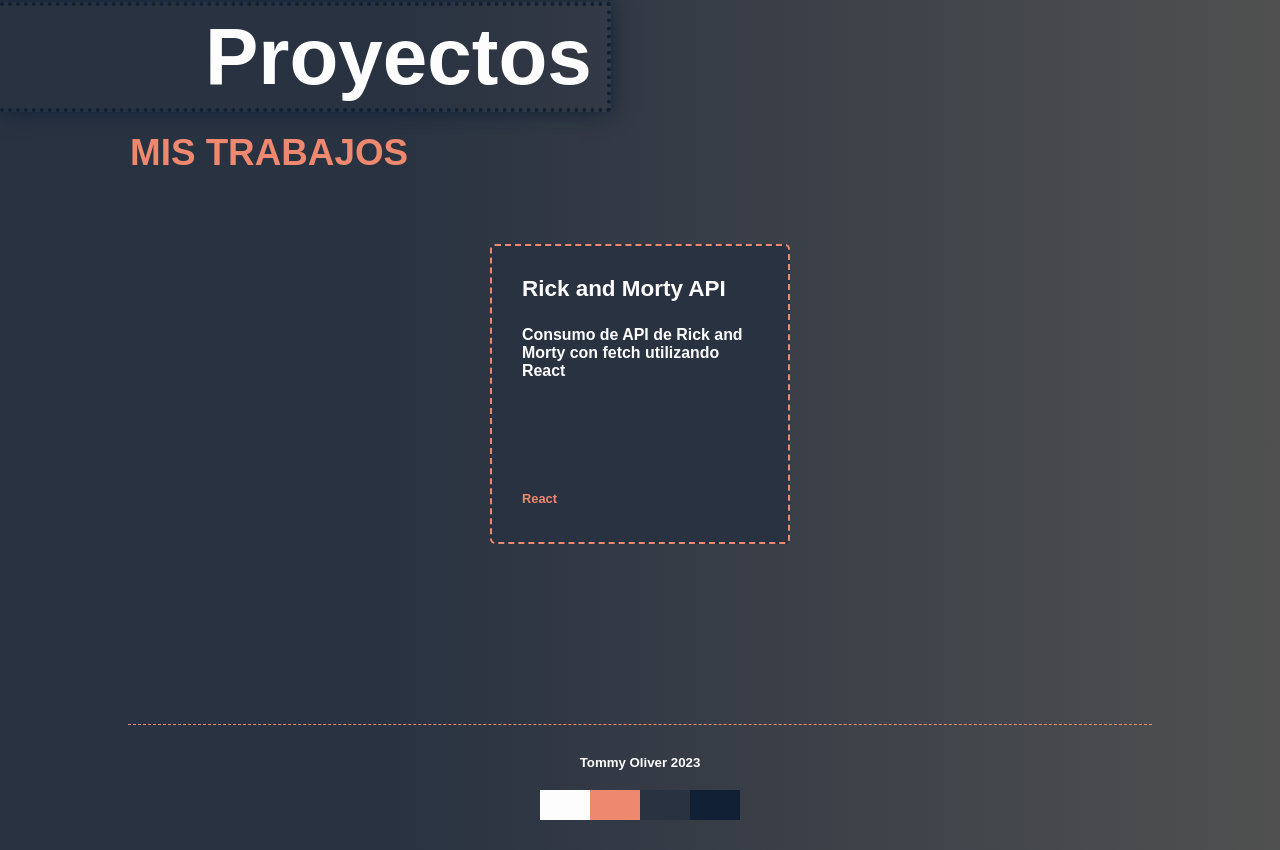
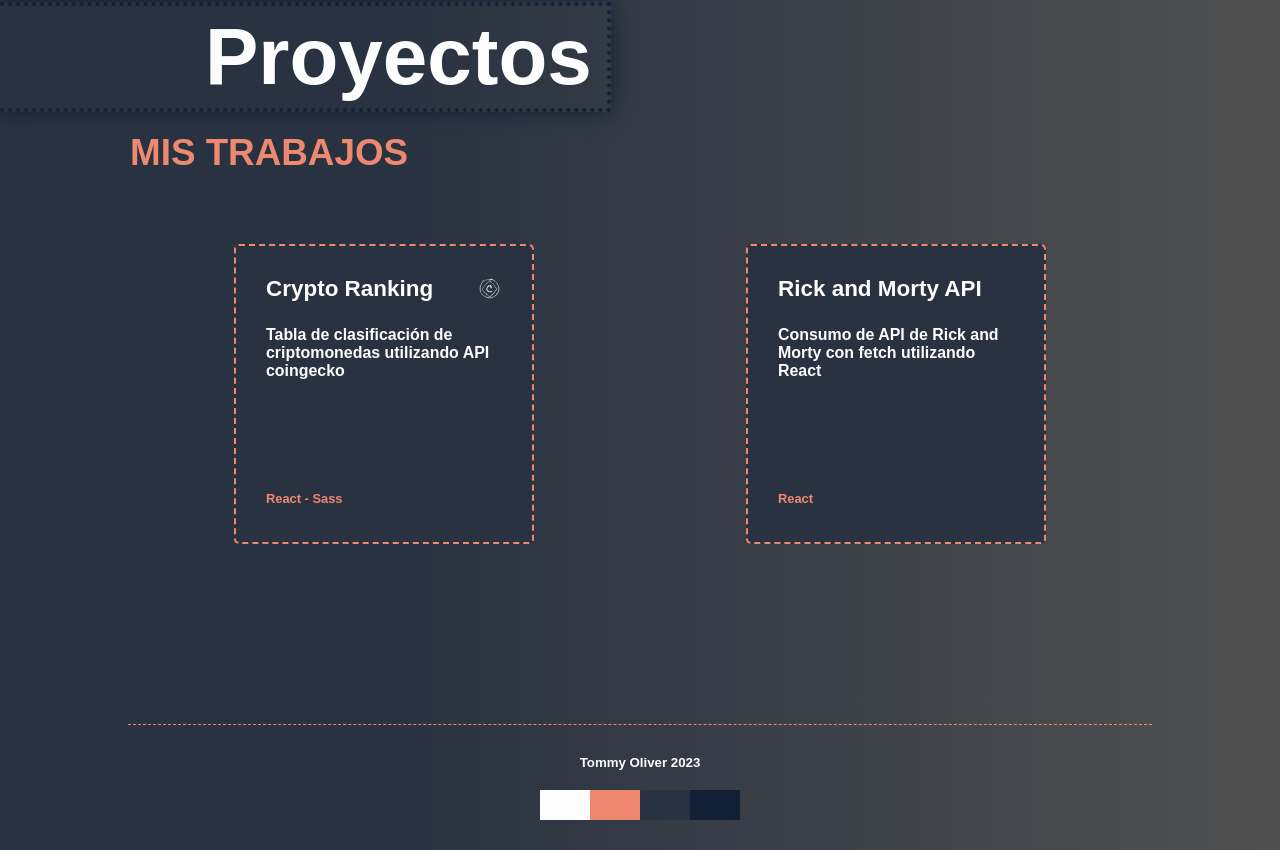
Before and after one commit to Tommyyoliver/portfolio, a React (Vite) app: page / in a window 1280 px wide. Shown: the part 1586-2436 px from the top of the page. Built offline with nearby package versions, Linux system fonts and the light colour scheme.

Commit message:
Proyecto crypto-ranking agregado

```diff
--- a/src/components/Proyects.jsx
+++ b/src/components/Proyects.jsx
@@ -1,3 +1,5 @@
+import logo from "../icons/logo-crypto.png";
+
 function Proyects() {
     return (
         <div className="projects-container">
@@ -8,6 +10,16 @@ function Proyects() {
                 <h3>MIS TRABAJOS</h3>
             </div>
             <div className="projects">
+                <div className="proyect">
+                    <a href="https://tommyyoliver.github.io/crypto-ranking/" target="_blank">
+                        <div className="project-header">
+                            <h3>Crypto Ranking</h3>
+                            <img src={logo} alt="logo-crypto" />
+                        </div>
+                        <h5>Tabla de clasificación de criptomonedas utilizando API coingecko</h5>
+                        <h6>React - Sass</h6>
+                    </a>
+                </div>
                 <div className="proyect">
                     <a href="https://tommyyoliver.github.io/rick-and-morty-api/" target="_blank">
                         <div className="project-header">
```
Also changed, not shown: src/icons/logo-crypto.png (added).
